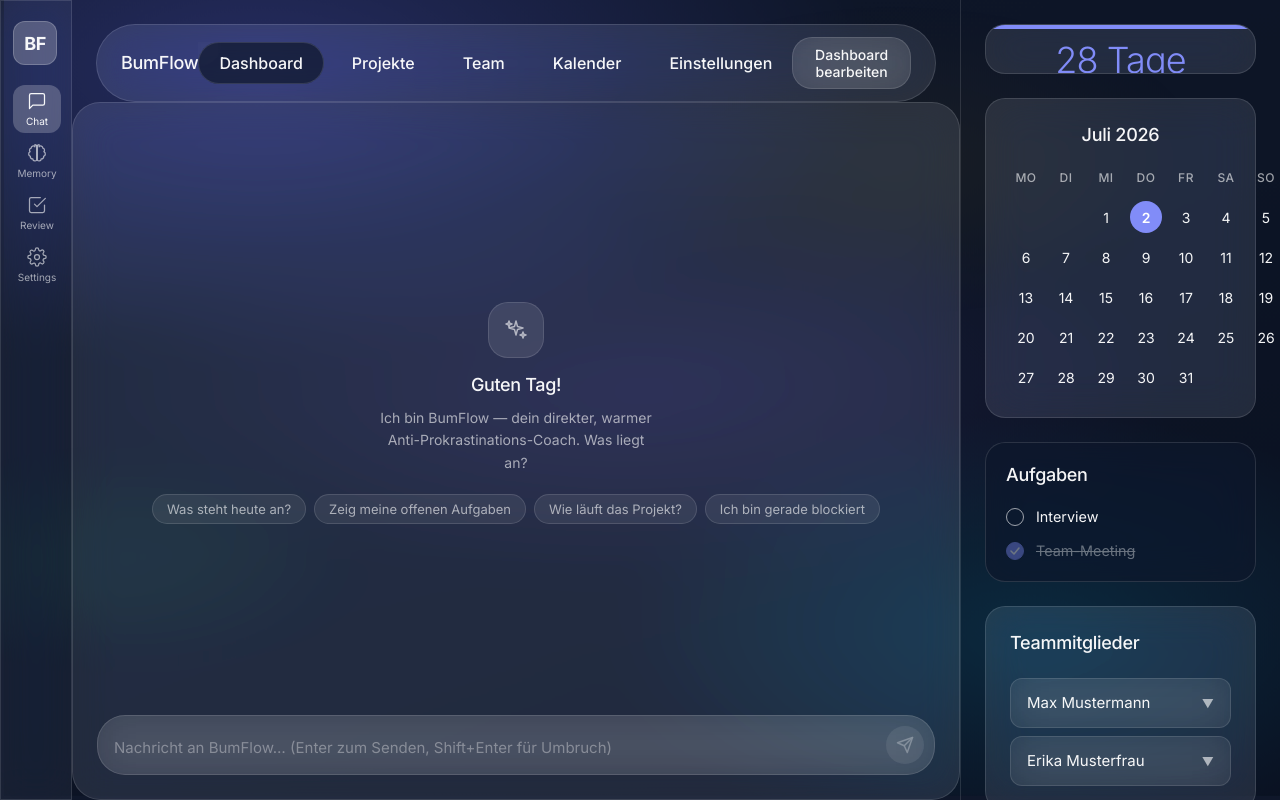
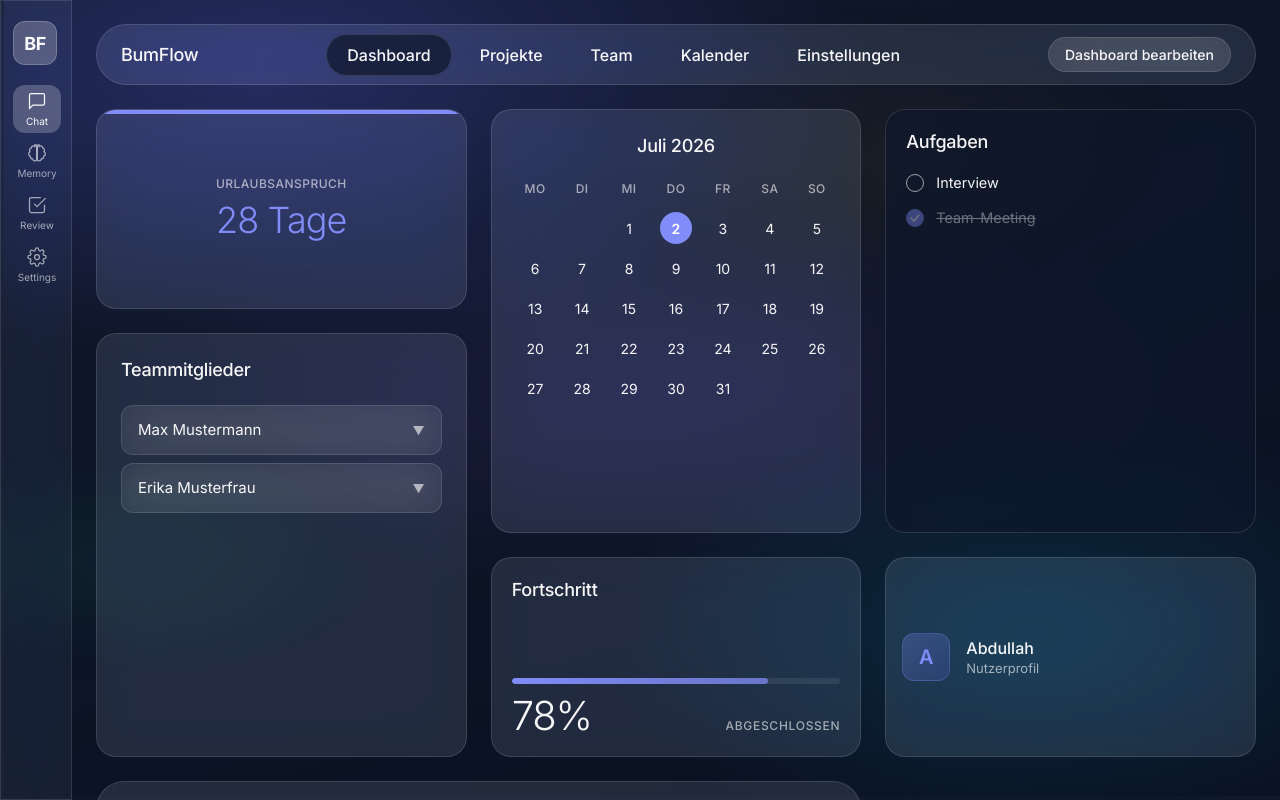
Before and after one commit to AbdullahAbobaker/bumssistant, a React (Vite) app in the folder frontend/: page / in a window 1280 px wide. Built offline with nearby package versions, Linux system fonts and the light colour scheme.

Commit message:
feat: refactor dashboard to use flexible CSS grid engine

```diff
--- a/frontend/src/App.css
+++ b/frontend/src/App.css
@@ -95,6 +95,40 @@
   overflow: hidden;
   min-width: 0;
 }
+
+/* ── Dashboard Grid ─────────────────────────────────── */
+.dashboard-grid {
+  display: grid;
+  grid-template-columns: repeat(auto-fit, minmax(320px, 1fr));
+  grid-auto-rows: minmax(200px, auto);
+  grid-auto-flow: dense;
+  gap: 24px;
+  padding: 24px;
+  flex: 1;
+  overflow-y: auto;
+  align-content: start;
+}
+
+.widget-wrapper {
+  display: flex;
+  flex-direction: column;
+  min-height: 0;
+  min-width: 0;
+}
+
+.widget-wrapper > * {
+  flex: 1;
+  height: 100%;
+}
+
+.col-span-1 { grid-column: span 1; }
+.col-span-2 { grid-column: span 2; }
+.col-span-3 { grid-column: span 3; }
+.col-span-full { grid-column: 1 / -1; }
+
+.row-span-1 { grid-row: span 1; }
+.row-span-2 { grid-row: span 2; }
+.row-span-3 { grid-row: span 3; }
 
 /* ── Top bar ────────────────────────────────────────── */
 .top-bar {
--- a/frontend/src/App.tsx
+++ b/frontend/src/App.tsx
@@ -10,6 +10,7 @@ import { CalendarWidget } from './components/widgets/CalendarWidget'
 import type { WidgetConfig } from './config/widgetRegistry'
 import { TopNav } from './components/TopNav'
 import { DashboardSettingsModal } from './components/DashboardSettingsModal'
+import { WIDGET_DEFAULT_SIZES } from './config/widgetRegistry'
 
 type NavItem = 'chat' | 'memory' | 'review' | 'settings'
 
@@ -67,8 +68,6 @@ export default function App() {
     }
   }
 
-  const mainWidgets = userDashboardConfig.filter(w => w.region === 'main')
-  const asideWidgets = userDashboardConfig.filter(w => w.region === 'aside')
 
   return (
     <>
@@ -96,21 +95,27 @@ export default function App() {
           </div>
         </nav>
 
-        {/* ── Main ── */}
+        {/* ── Main Dashboard ── */}
         <main className="app-main">
           {/* Top Nav */}
-          <div style={{ padding: '24px 24px 0' }}>
+          <div style={{ padding: '24px 24px 0', flexShrink: 0 }}>
             <TopNav onOpenSettings={() => setIsSettingsOpen(true)} />
           </div>
 
-          {/* Main content */}
-          {mainWidgets.map(renderWidget)}
+          {/* Grid content */}
+          <div className="dashboard-grid">
+            {userDashboardConfig.map((widget) => {
+              const w = widget.w ?? WIDGET_DEFAULT_SIZES[widget.type].w;
+              const h = widget.h ?? WIDGET_DEFAULT_SIZES[widget.type].h;
+              const className = `widget-wrapper col-span-${w} row-span-${h}`;
+              return (
+                <div key={widget.id} className={className}>
+                  {renderWidget(widget)}
+                </div>
+              );
+            })}
+          </div>
         </main>
-
-        {/* ── Right Panel (Widgets) ── */}
-        <aside className="right-panel" style={{ width: '320px', padding: '24px', borderLeft: '1px solid var(--glass-border)', display: 'flex', flexDirection: 'column', gap: '24px', overflowY: 'auto', flexShrink: 0 }}>
-          {asideWidgets.map(renderWidget)}
-        </aside>
       </div>
 
       {isSettingsOpen && (
--- a/frontend/src/config/widgetRegistry.ts
+++ b/frontend/src/config/widgetRegistry.ts
@@ -15,8 +15,8 @@ export type WidgetType =
 interface BaseWidgetConfig {
   id: string;
   region?: 'main' | 'aside';
-  w?: number;
-  h?: number;
+  w?: 1 | 2 | 3 | 'full';
+  h?: 1 | 2 | 3;
 }
 
 export type WidgetConfig =
@@ -29,7 +29,7 @@ export type WidgetConfig =
   | (BaseWidgetConfig & { type: 'ACCORDION_LIST'; props: DynamicListWidgetProps });
 
 
-export const WIDGET_DEFAULT_SIZES: Record<WidgetType, { w: number; h: number }> = {
+export const WIDGET_DEFAULT_SIZES: Record<WidgetType, { w: 1 | 2 | 3 | 'full'; h: 1 | 2 | 3 }> = {
   STAT_CARD: { w: 1, h: 1 },
   TASK_LIST: { w: 1, h: 2 },
   PROGRESS: { w: 1, h: 1 },
```
